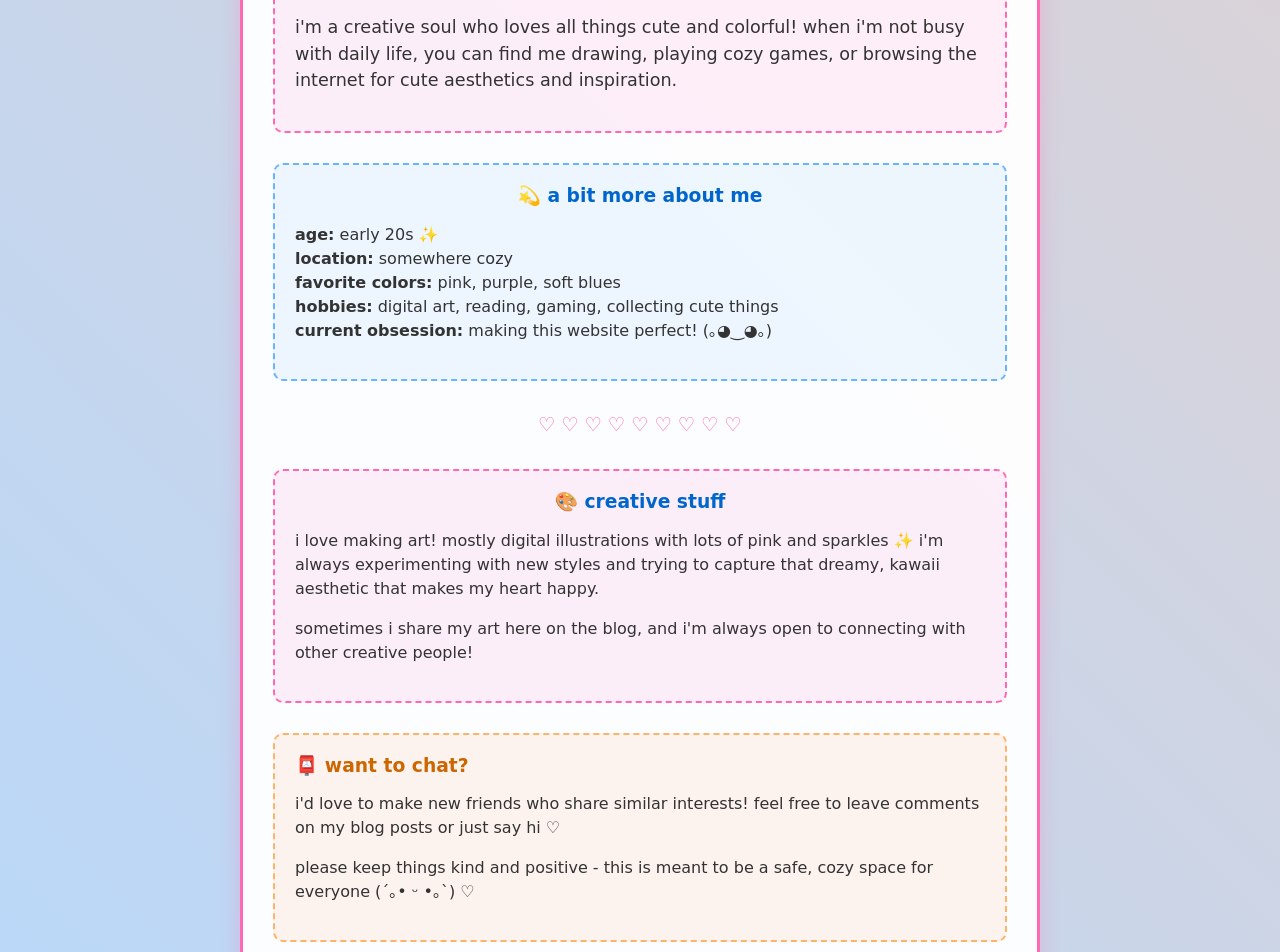
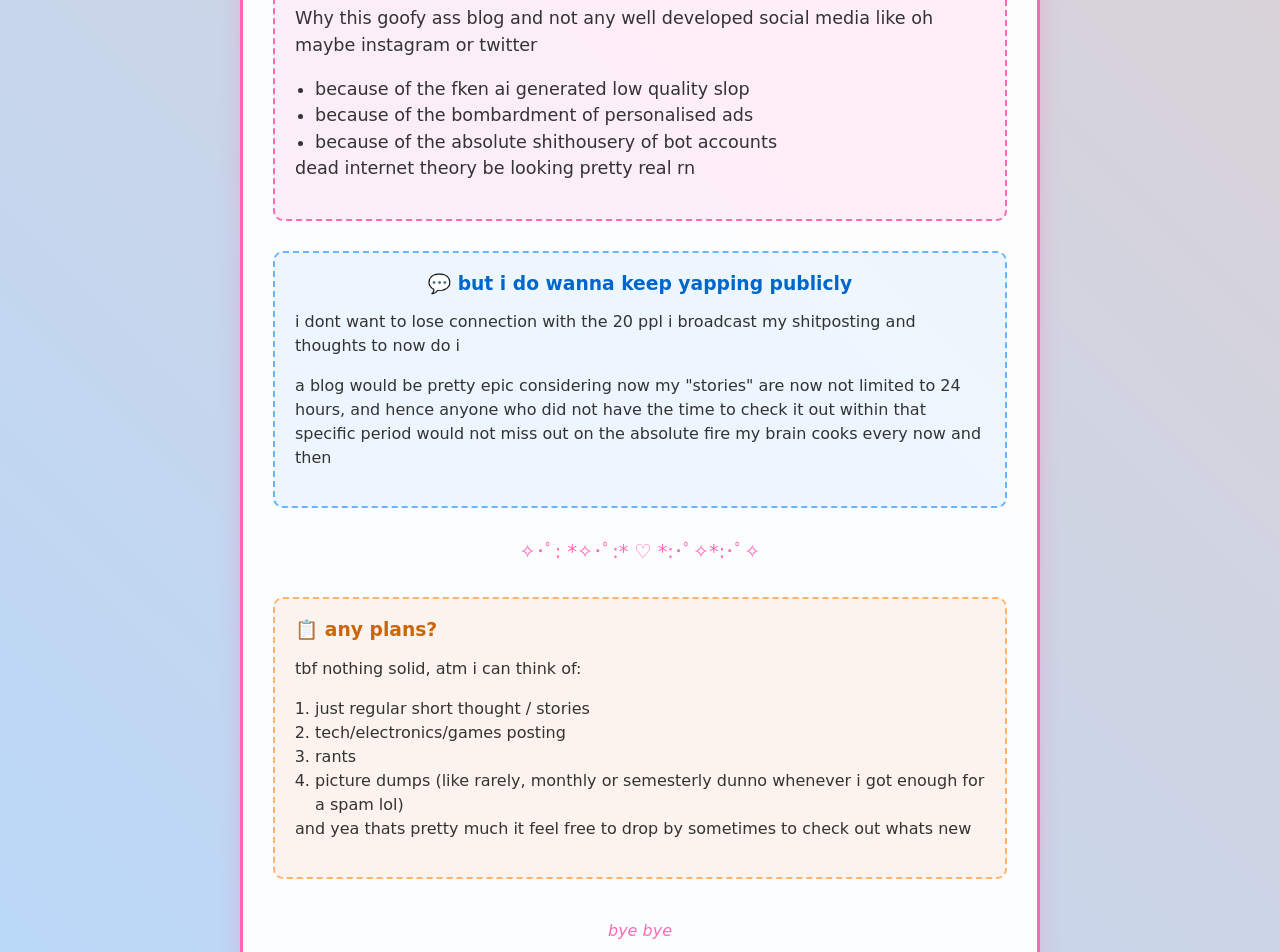
Before and after one commit to kio42069/yapping, a React (Vite) app: page /about in a window 1280 px wide. Shown: the part 400-1352 px from the top of the page. Built offline with nearby package versions, Linux system fonts and the light colour scheme.

Commit message:
alright nice

```diff
--- a/src/components/Header.jsx
+++ b/src/components/Header.jsx
@@ -3,8 +3,8 @@ import React from 'react'
 const Header = () => {
   return (
     <header className="header">
-      <h1>✨ welcome to my website ✨</h1>
-      <p className="subtitle">a cozy corner of the internet (◕‿◕)♡</p>
+      <h1>📝 my blog</h1>
+      <p className="subtitle">where i dump my thoughts and rants</p>
     </header>
   )
 }
--- a/src/pages/About.jsx
+++ b/src/pages/About.jsx
@@ -4,62 +4,56 @@ const About = () => {
   return (
     <div className="about-page">
       <div className="welcome-section">
-        <h2>🌟 about me 🌟</h2>
+        <h2>🤔 about this place</h2>
       </div>
 
       <div className="intro-text">
+        <h3>why</h3>
         <p>
-          hello hello! ✨ thanks for stopping by my about page~
+          Why this goofy ass blog and not any well developed social media like oh maybe instagram or twitter
         </p>
+        <ul style={{ textAlign: 'left', marginLeft: '20px' }}>
+          <li>because of the fken ai generated low quality slop</li>
+          <li>because of the bombardment of personalised ads</li>
+          <li>because of the absolute shithousery of bot accounts</li>
+        </ul>
         <p>
-          i'm a creative soul who loves all things cute and colorful! when i'm not busy
-          with daily life, you can find me drawing, playing cozy games, or browsing the
-          internet for cute aesthetics and inspiration.
+          dead internet theory be looking pretty real rn
         </p>
       </div>
 
       <div className="interests-section">
-        <h3>💫 a bit more about me</h3>
+        <h3>💬 but i do wanna keep yapping publicly</h3>
         <p>
-          <strong>age:</strong> early 20s ✨<br/>
-          <strong>location:</strong> somewhere cozy<br/>
-          <strong>favorite colors:</strong> pink, purple, soft blues<br/>
-          <strong>hobbies:</strong> digital art, reading, gaming, collecting cute things<br/>
-          <strong>current obsession:</strong> making this website perfect! (｡◕‿◕｡)
+          i dont want to lose connection with the 20 ppl i broadcast my shitposting and thoughts to now do i
+        </p>
+        <p>
+          a blog would be pretty epic considering now my "stories" are now not limited to 24 hours,
+          and hence anyone who did not have the time to check it out within that specific period would
+          not miss out on the absolute fire my brain cooks every now and then
         </p>
       </div>
 
       <div className="decorative-divider">
-        ♡ ♡ ♡ ♡ ♡ ♡ ♡ ♡ ♡
-      </div>
-
-      <div className="interests-section" style={{ background: 'rgba(255, 179, 230, 0.2)', borderColor: '#ff69b4' }}>
-        <h3>🎨 creative stuff</h3>
-        <p>
-          i love making art! mostly digital illustrations with lots of pink and sparkles ✨
-          i'm always experimenting with new styles and trying to capture that dreamy,
-          kawaii aesthetic that makes my heart happy.
-        </p>
-        <p>
-          sometimes i share my art here on the blog, and i'm always open to connecting
-          with other creative people!
-        </p>
+        ✧･ﾟ: *✧･ﾟ:* ♡ *:･ﾟ✧*:･ﾟ✧
       </div>
 
       <div className="updates-section">
-        <h3>📮 want to chat?</h3>
+        <h3>📋 any plans?</h3>
+        <p>tbf nothing solid, atm i can think of:</p>
+        <ol style={{ textAlign: 'left', marginLeft: '20px' }}>
+          <li>just regular short thought / stories</li>
+          <li>tech/electronics/games posting</li>
+          <li>rants</li>
+          <li>picture dumps (like rarely, monthly or semesterly dunno whenever i got enough for a spam lol)</li>
+        </ol>
         <p>
-          i'd love to make new friends who share similar interests! feel free to leave
-          comments on my blog posts or just say hi ♡
-        </p>
-        <p>
-          please keep things kind and positive - this is meant to be a safe, cozy space
-          for everyone (´｡• ᵕ •｡`) ♡
+          and yea thats pretty much it feel free to drop by sometimes to check out whats new
         </p>
       </div>
 
       <div style={{ textAlign: 'center', marginTop: '40px', color: '#ff69b4' }}>
-        <p>thanks for getting to know me a little better! (◡ ‿ ◡) ♡</p>
+        <p><em>bye bye</em></p>
       </div>
     </div>
   )
--- a/src/pages/Blog.jsx
+++ b/src/pages/Blog.jsx
@@ -11,24 +11,17 @@ const Blog = () => {
     const mockPosts = [
       {
         slug: 'welcome-to-my-blog',
-        title: '✨ welcome to my blog! ✨',
-        date: '2025-06-27',
-        excerpt: 'hi everyone! i\'m so excited to finally launch my little blog space. this is where i\'ll be sharing my thoughts, art, and all the cute things that make me happy...',
-        tags: ['intro', 'personal']
+        title: 'Hello bacchon',
+        date: '2025-06-26',
+        excerpt: 'Why this goofy ass blog and not any well developed social media like oh maybe instagram or twitter...',
+        tags: ['welcome', 'hi']
       },
       {
-        slug: 'cozy-aesthetic-inspiration',
-        title: '🌸 finding cozy aesthetic inspiration',
-        date: '2025-06-26',
-        excerpt: 'lately i\'ve been really drawn to soft, cozy aesthetics. there\'s something so comforting about pastels, warm lighting, and cute decorative elements...',
-        tags: ['aesthetics', 'inspiration']
-      },
-      {
-        slug: 'favorite-indie-games',
-        title: '🎮 my current favorite indie games',
+        slug: 'on-why-i-hate-tracking',
+        title: 'on why i hate tracking',
         date: '2025-06-25',
-        excerpt: 'i wanted to share some of the indie games that have been making me happy lately! these are perfect for cozy gaming sessions...',
-        tags: ['gaming', 'recommendations']
+        excerpt: 'A rant about tracking and privacy (content coming soon)',
+        tags: ['rant']
       }
     ]
 
--- a/src/pages/BlogPost.jsx
+++ b/src/pages/BlogPost.jsx
@@ -12,100 +12,49 @@ const BlogPost = () => {
     // Mock post data - in a real app, you'd fetch the markdown file
     const mockPosts = {
       'welcome-to-my-blog': {
-        title: '✨ welcome to my blog! ✨',
-        date: '2025-06-27',
-        tags: ['intro', 'personal'],
-        content: `# hi there! (◕‿◕)♡
+        title: 'Hello bacchon',
+        date: '2025-06-26',
+        tags: ['welcome', 'hi'],
+        content: `# why
 
-i'm so excited to finally launch my little blog space! this has been a dream of mine for a while now, and seeing it come together feels absolutely magical ✨
+Why this goofy ass blog and not any well developed social media like oh maybe instagram or twitter
 
-## what you can expect here
+- because of the fken ai generated low quality slop
+- because of the bombardment of personalised ads
+- because of the absolute shithousery of bot accounts
 
-this cozy corner of the internet will be filled with:
+dead internet theory be looking pretty real rn
 
-- 🎨 **art updates** - sharing my latest digital illustrations and creative experiments
-- 🎮 **gaming thoughts** - reviews and recommendations for indie games that warm my heart
-- 🌸 **aesthetic inspiration** - collections of things that spark joy and creativity
-- 💭 **personal musings** - random thoughts and daily life moments
-- 📚 **creative resources** - tools, tutorials, and discoveries i want to share
+## but i do wanna keep yapping publicly
 
-## creating a safe space
+i dont want to lose connection with the 20 ppl i broadcast my shitposting and thoughts to now do i
 
-i want this blog to be a positive, welcoming place for everyone. please be kind in the comments and remember that we're all just trying to find a little happiness and connection ♡
+a blog would be pretty epic considering now my "stories" are now not limited to 24 hours, and hence anyone who did not have the time to check it out within that specific period would not miss out on the absolute fire my brain cooks every now and then
 
-## thank you for being here
+## any plans?
+tbf nothing solid, atm i can think of
+1. just regular short thought / stories
+2. tech/electronics/games posting
+3. rants
+4. picture dumps (like rarely, monthly or semesterly dunno whenever i got enough for a spam lol)
 
-seriously, thank you for taking the time to visit and read this! having people who are interested in the same things makes the internet feel so much less lonely ♡
+and yea thats pretty much it feel free to drop by sometimes to check out whats new
 
-i can't wait to share more with you all!
+---
 
-*xoxo* 💕`
+*bye bye*`
       },
-      'cozy-aesthetic-inspiration': {
-        title: '🌸 finding cozy aesthetic inspiration',
-        date: '2025-06-26',
-        tags: ['aesthetics', 'inspiration'],
-        content: `# creating cozy vibes ✨
+      'on-why-i-hate-tracking': {
+        title: 'on why i hate tracking',
+        date: '2025-06-25',
+        tags: ['rant'],
+        content: `# on why i hate tracking
 
-lately i've been really drawn to soft, cozy aesthetics. there's something so comforting about pastels, warm lighting, and cute decorative elements that just makes everything feel more peaceful~
+*[Content appears to be placeholder in the original - this post was created but not filled out yet]*
 
-## what makes something feel "cozy"?
+Coming soon... when I actually finish writing this rant about tracking and privacy invasion.
 
-for me, cozy aesthetics include:
-
-- **soft color palettes** - think blush pinks, cream whites, sage greens
-- **natural textures** - wood, cotton, wool, dried flowers
-- **warm lighting** - fairy lights, candles, golden hour vibes
-- **personal touches** - handmade items, photos, collections of tiny treasures
-
-## inspiration sources
-
-some of my favorite places to find cozy inspiration:
-
-- **pinterest boards** with cottagecore and soft aesthetic themes
-- **indie game art** - so many games have the most beautiful cozy environments
-- **small artists on social media** who share their daily life and creative spaces
-- **vintage items** that have stories and character
-
-## bringing it into digital spaces
-
-even online, we can create cozy feelings through:
-
-- choosing soft, harmonious color schemes
-- using gentle, rounded typography
-- adding small decorative elements
-- sharing personal, authentic content
-
-what makes *you* feel cozy? i'd love to hear about it in the comments! ♡`
-      },
-      'favorite-indie-games': {
-        title: '🎮 my current favorite indie games',
-        date: '2025-06-25',
-        tags: ['gaming', 'recommendations'],
-        content: `# cozy gaming recommendations ✨
-
-i wanted to share some of the indie games that have been making me happy lately! these are perfect for cozy gaming sessions when you want something relaxing and beautiful~
-
-## current favorites
-
-### 🌙 A Short Hike
-this game is pure magic. you play as a little bird exploring a peaceful mountain, helping other woodland creatures with small tasks. the pixel art style is gorgeous and the whole experience feels like a warm hug!
-
-### 🎨 Unpacking
-there's something so satisfying about unpacking boxes and arranging items in cozy living spaces. each level tells a story just through the objects you place, and it's incredibly meditative.
-
-### 🌸 Spirit of the North
-a beautiful adventure game where you play as a fox in stunning nordic landscapes. no dialogue, just gorgeous visuals and peaceful exploration with your spirit guide.
-
-## what i love about indie games
-
-indie games often have this special quality that big studios sometimes miss - they feel personal and heartfelt. the developers put so much love into small details that make the experience feel unique and special.
-
-## looking for more recommendations?
-
-if you know any cozy indie games i should try, please let me know in the comments! i'm always looking for new beautiful worlds to explore ♡
-
-happy gaming! 🎮✨`
+For now, just know that I really, really hate being tracked online. More thoughts to follow when I'm less lazy about finishing this post.`
       }
     }
 
--- a/src/pages/Home.jsx
+++ b/src/pages/Home.jsx
@@ -5,61 +5,59 @@ const Home = () => {
   return (
     <div className="home-page">
       <div className="welcome-section">
-        <h2>🌸 hi there, welcome! 🌸</h2>
+        <h2>👋 sup, welcome to my corner</h2>
         <div className="intro-text">
           <p>
-            hii! this is my little corner of the internet where I share things I love and thoughts that pop into my head!
-            I'm passionate about cute things, gaming, art, and making friends ✨ (◕‿◕)♡
+            so yeah, i decided to make a blog instead of posting stories on instagram or whatever.
+            mainly because i'm tired of ai slop, ads, and bot accounts everywhere.
           </p>
           <p>
-            feel free to look around and stay as long as you'd like! there's always something new to discover here~
+            this is where i'll be dumping my thoughts, rants, and random stuff that my brain cooks up.
+            no 24-hour time limit, no algorithm bs, just pure unfiltered content.
           </p>
         </div>
       </div>
 
       <div className="decorative-divider">
-        ⋆｡‧˚ʚ♡ɞ˚‧｡⋆ ⋆｡‧˚ʚ♡ɞ˚‧｡⋆ ⋆｡‧˚ʚ♡ɞ˚‧｡⋆
+        ━━━━━━━━━━━━━━━━━━━━━━━━━━━━━━━━━━━━━━━━━━━━━━━━━━━━
       </div>
 
       <div className="interests-section">
-        <h3>💕 some things i love</h3>
-        <p>
-          ✨ cute aesthetics & kawaii culture<br/>
-          🎮 cozy indie games & pixel art<br/>
-          🎨 digital art & illustration<br/>
-          📚 manga & light novels<br/>
-          🌸 anything pink and sparkly!<br/>
-          ☕ staying cozy at home with tea
-        </p>
+        <h3>🤔 what to expect here</h3>
+        <p>tbf nothing solid, but probably:</p>
+        <ul style={{ textAlign: 'left', marginLeft: '20px' }}>
+          <li>regular short thoughts / stories</li>
+          <li>tech/electronics/games posting</li>
+          <li>rants (definitely rants)</li>
+          <li>picture dumps (rarely, when i actually have enough content lol)</li>
+        </ul>
       </div>
 
       <div className="decorative-divider">
-        ✧･ﾟ: *✧･ﾟ:* ♡ *:･ﾟ✧*:･ﾟ✧
+        ━━━━━━━━━━━━━━━━━━━━━━━━━━━━━━━━━━━━━━━━━━━━━━━━━━━━
       </div>
 
       <div className="updates-section">
         <h3>📋 recent updates</h3>
         <div className="update-item">
-          <span className="update-date">2025-06-27:</span>
-          launched my new blog! everything is fresh and ready for content ✨
-        </div>
-        <div className="update-item">
           <span className="update-date">2025-06-26:</span>
-          working on the design and layout - so excited to share this space!
+          posted "Hello bacchon" - explained why i'm doing this blog thing
         </div>
         <div className="update-item">
           <span className="update-date">2025-06-25:</span>
-          decided to start my own blog after being inspired by amazing neocities sites
+          started working on that tracking rant (still not finished lol)
+        </div>
+        <div className="update-item">
+          <span className="update-date">2025-06-25:</span>
+          set up this whole blog thing - pretty proud of myself ngl
         </div>
       </div>
 
       <Subscribe />
 
       <div style={{ textAlign: 'center', marginTop: '40px', color: '#ff69b4' }}>
-        <p>thanks for visiting! come back soon~ (´｡• ω •｡`) ♡</p>
-        <div style={{ fontSize: '2rem' }}>
-          🌸✨🦋✨🌸
-        </div>
+        <p>anyway, feel free to stick around and see what happens</p>
+        <p><em>bye bye</em></p>
       </div>
     </div>
   )
```
Also changed, not shown: blog/cozy-aesthetic-inspiration.md (deleted, +0 -39 lines), blog/on-why-i-hate-tracking.md (added, +14 -0 lines), blog/welcome-to-my-blog.md (+22 -19 lines).
